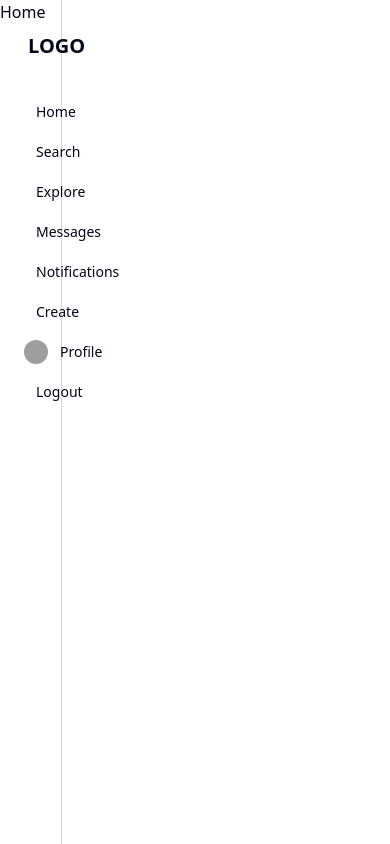
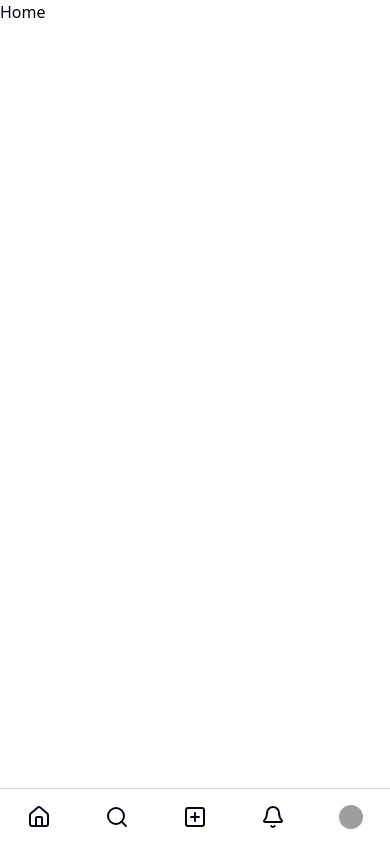
Before and after one commit to samiha-mahin/Pixello, a React (Vite) app in the folder client/: page / in a window 390 px wide. Built offline with nearby package versions, Linux system fonts and the light colour scheme; grey boxes are pictures that could not be loaded.

Commit message:
social-media

```diff
--- a/client/src/components/LeftSidebar.jsx
+++ b/client/src/components/LeftSidebar.jsx
@@ -1,67 +1,143 @@
-import { Bell, Heart, Home, LogOut, MessageCircle, PlusSquare, Search, TrendingUp } from 'lucide-react'
-import React from 'react'
-import { Avatar, AvatarFallback, AvatarImage } from './ui/avatar'
-import axios from 'axios'
-import { USER_API } from '@/utils/constant'
-import { useNavigate } from 'react-router-dom'
-import { toast } from 'sonner'
+import {
+  Bell,
+  Home,
+  LogOut,
+  MessageCircle,
+  PlusSquare,
+  Search,
+  TrendingUp,
+} from "lucide-react";
+import React from "react";
+import { Avatar, AvatarFallback, AvatarImage } from "./ui/avatar";
+import {
+  Popover,
+  PopoverTrigger,
+  PopoverContent,
+} from "@/components/ui/popover";
+
+import axios from "axios";
+import { USER_API } from "@/utils/constant";
+import { useNavigate } from "react-router-dom";
+import { toast } from "sonner";
 
 const LeftSidebar = () => {
+  const navigate = useNavigate();
 
-    const navigate =  useNavigate();
-
-    const logoutHandler = async() => {
+  const logoutHandler = async () => {
     try {
-            const res = await axios.get(`${USER_API}/logout`,{withCredentials:true} );
-            if(res.data.success) {
+      const res = await axios.get(`${USER_API}/logout`, {
+        withCredentials: true,
+      });
+      if (res.data.success) {
         navigate("/login");
         toast.success(res.data.message);
       }
     } catch (error) {
-            toast.error(error.response.data.message);
+      toast.error(error.response?.data?.message || "Logout failed");
     }
+  };
+
+  const sidebarHandler = (textType) => {
+    if (textType === "Logout") {
+      logoutHandler();
     }
+    // Handle navigation (e.g., navigate("/explore"))
+  };
 
   const sidebarItems = [
-        {icon: <Home/>, text: 'Home'},
+    { icon: <Home />, text: "Home" },
     { icon: <Search />, text: "Search" },
+    { icon: <PlusSquare />, text: "Create" },
     { icon: <TrendingUp />, text: "Explore" },
     { icon: <MessageCircle />, text: "Messages" },
     { icon: <Bell />, text: "Notifications" },
-        { icon: <PlusSquare />, text: "Create" },
     {
       icon: (
-                <Avatar className='w-6 h-6'>
-                    <AvatarImage src="https://vz.cnwimg.com/wp-content/uploads/2023/12/Mikey-Madison.jpg?x95892" alt="@shadcn" />
+        <Avatar className="w-5 h-5">
+          <AvatarImage
+            src="https://vz.cnwimg.com/wp-content/uploads/2023/12/Mikey-Madison.jpg?x95892"
+            alt="@shadcn"
+          />
           <AvatarFallback>CN</AvatarFallback>
         </Avatar>
       ),
-            text: "Profile"
+      text: "Profile",
     },
     { icon: <LogOut />, text: "Logout" },
-    ]
-    const sidebarHandler = (textType) => {
-        if (textType === 'Logout') {
-            logoutHandler();
-        }
-    }
+  ];
+
   return (
-    <div className='fixed top-0 z-10 left-0 px-4 border-r border-gray-300 w-[16%] h-screen'>
-          <div className='flex flex-col'>
-                <h1 className='my-8 pl-3 font-bold text-xl'>LOGO</h1>
-                <div>
-                    {
-                        sidebarItems.map((item, index) => (
-                            <div onClick={() => sidebarHandler(item.text)} key={index} className='flex items-center gap-3 p-2 hover:bg-gray-200 rounded-md cursor-pointer'>
+    <>
+      {/* Desktop Sidebar */}
+      <div className="hidden md:block fixed top-0 left-0 w-[16%] h-screen bg-white border-r p-4">
+        <h1 className="my-8 font-bold text-xl">LOGO</h1>
+        <div className="flex flex-col gap-3">
+          {sidebarItems.map((item, index) => (
+            <div
+              onClick={() => sidebarHandler(item.text)}
+              key={index}
+              className="flex items-center gap-3 p-2 hover:bg-gray-100 rounded-md cursor-pointer"
+            >
               {item.icon}
-                                <span className='text-sm '>{item.text}</span>
+              <span className="text-sm">{item.text}</span>
             </div>
-                        ))
-                    }
+          ))}
         </div>
       </div>
+
+      {/* Mobile Bottom Navbar like Instagram */}
+      <div className="md:hidden fixed bottom-0 left-0 w-full bg-white border-t border-gray-300 flex justify-around items-center h-14 z-50">
+        {sidebarItems.slice(0, 6).map((item, index) =>
+          item.text === "Messages" ||  item.text === "Explore" ? null : ( // remove bell
+            <div
+              onClick={() => sidebarHandler(item.text)}
+              key={index}
+              className="flex flex-col items-center justify-center"
+            >
+              {item.icon}
             </div>
           )
-}
+        )}
 
-export default LeftSidebar
+        {/* Popover for Profile in place of Bell */}
+        <Popover>
+          <PopoverTrigger asChild>
+            <div className="flex flex-col items-center justify-center cursor-pointer">
+              <Avatar className="w-6 h-6">
+                <AvatarImage
+                  src="https://vz.cnwimg.com/wp-content/uploads/2023/12/Mikey-Madison.jpg?x95892"
+                  alt="user"
+                />
+                <AvatarFallback>CN</AvatarFallback>
+              </Avatar>
+            </div>
+          </PopoverTrigger>
+          <PopoverContent className="w-40">
+            <div className="flex flex-col gap-2">
+              <button
+                onClick={() => navigate("/profile")}
+                className="text-sm text-left hover:bg-gray-100 px-2 py-1 rounded"
+              >
+                Profile
+              </button>
+              <button
+                onClick={() => navigate("/settings")}
+                className="text-sm text-left hover:bg-gray-100 px-2 py-1 rounded"
+              >
+                Settings
+              </button>
+              <button
+                onClick={logoutHandler}
+                className="text-sm text-left hover:bg-gray-100 px-2 py-1 rounded text-red-600"
+              >
+                Logout
+              </button>
+            </div>
+          </PopoverContent>
+        </Popover>
+      </div>
+    </>
+  );
+};
+
+export default LeftSidebar;
```
Lines whose indentation alone changed are shown as unchanged.
